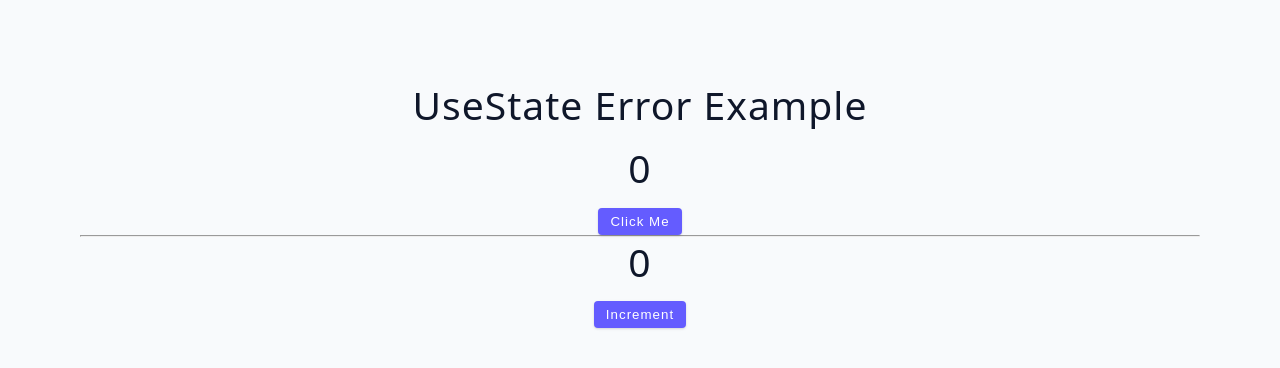
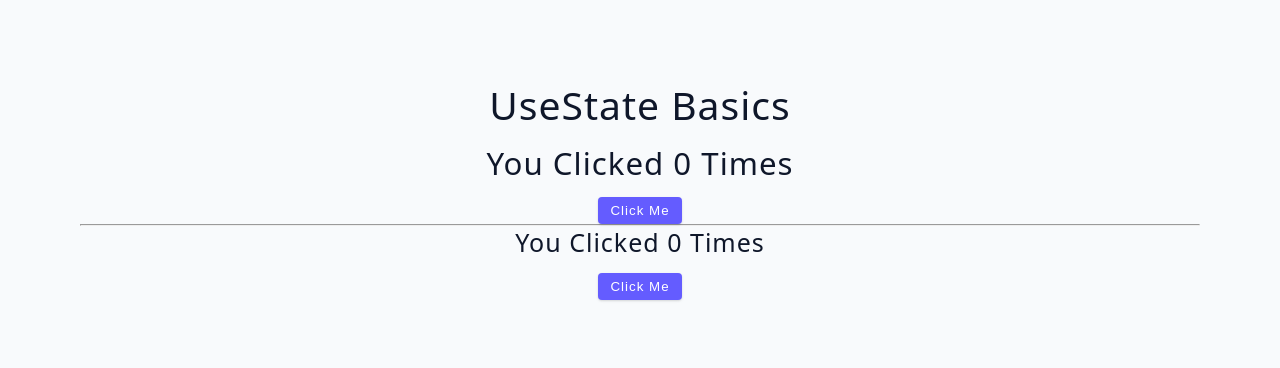
Before and after one commit to luciabalbas/React-Tutorial, a React (Vite) app in the folder 02-Avanzado/: page / in a window 1280 px wide. Shown: the top 368 px of the page. Built offline with nearby package versions, Linux system fonts and the light colour scheme.

Commit message:
useState Basics

```diff
--- a/02-Avanzado/src/App.jsx
+++ b/02-Avanzado/src/App.jsx
@@ -1,5 +1,5 @@
-import Starter from './tutorial/01-useState/starter/01-error-example'
-import Final from './tutorial/01-useState/final/01-error-example'
+import Starter from './tutorial/01-useState/starter/02-useState-basics'
+import Final from './tutorial/01-useState/final/02-useState-basics'
 
 function App() {
   return (
--- a/02-Avanzado/src/tutorial/01-useState/starter/02-useState-basics.jsx
+++ b/02-Avanzado/src/tutorial/01-useState/starter/02-useState-basics.jsx
@@ -1,5 +1,27 @@
+import { useState } from 'react'
+
 const UseStateBasics = () => {
-  return <h2>useState basics</h2>;
-};
+  // console.log(useState())
+  // const value = useState('hello')[0]
+  // const func = useState('hello')[1]
+  // console.log(value)
+  // console.log(func)
 
-export default UseStateBasics;
+  const [count, setCount] = useState(0)
+  const handleButton = () => {
+    setCount(count + 1)
+    // return count
+  }
+  return (
+    <div>
+      <h2>useState basics</h2>
+      <h3>You clicked {count} times</h3>
+      <button type="button" className="btn" onClick={handleButton}>
+        click me
+      </button>
+      <hr />
+    </div>
+  )
+}
+
+export default UseStateBasics
```
